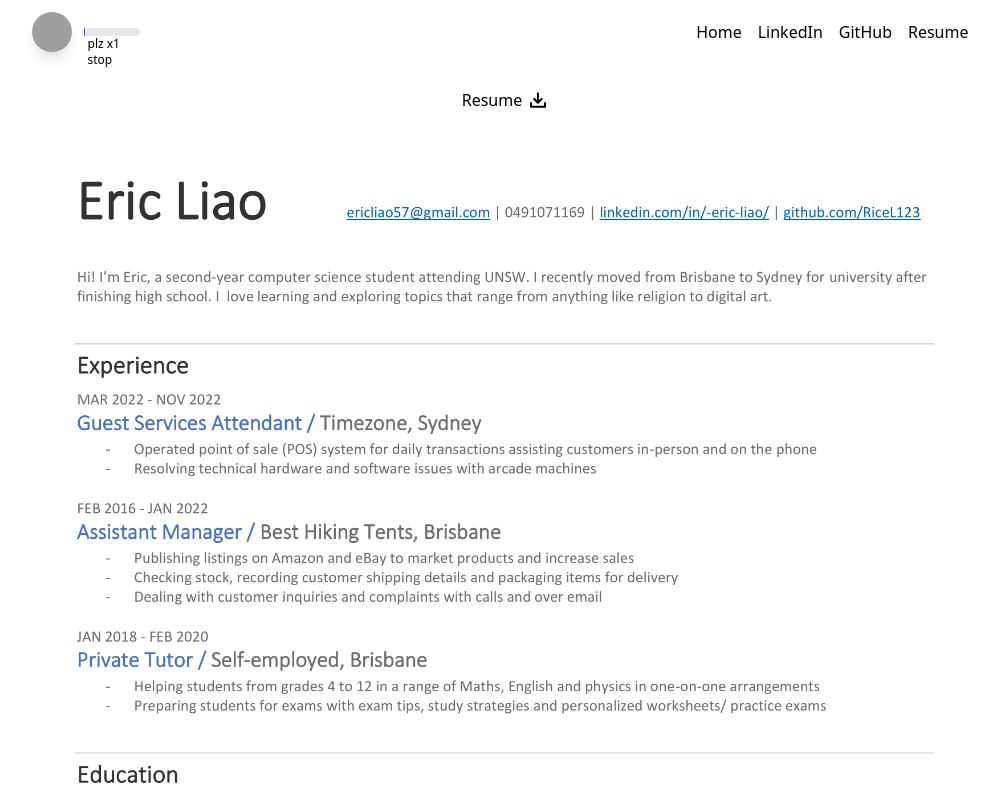
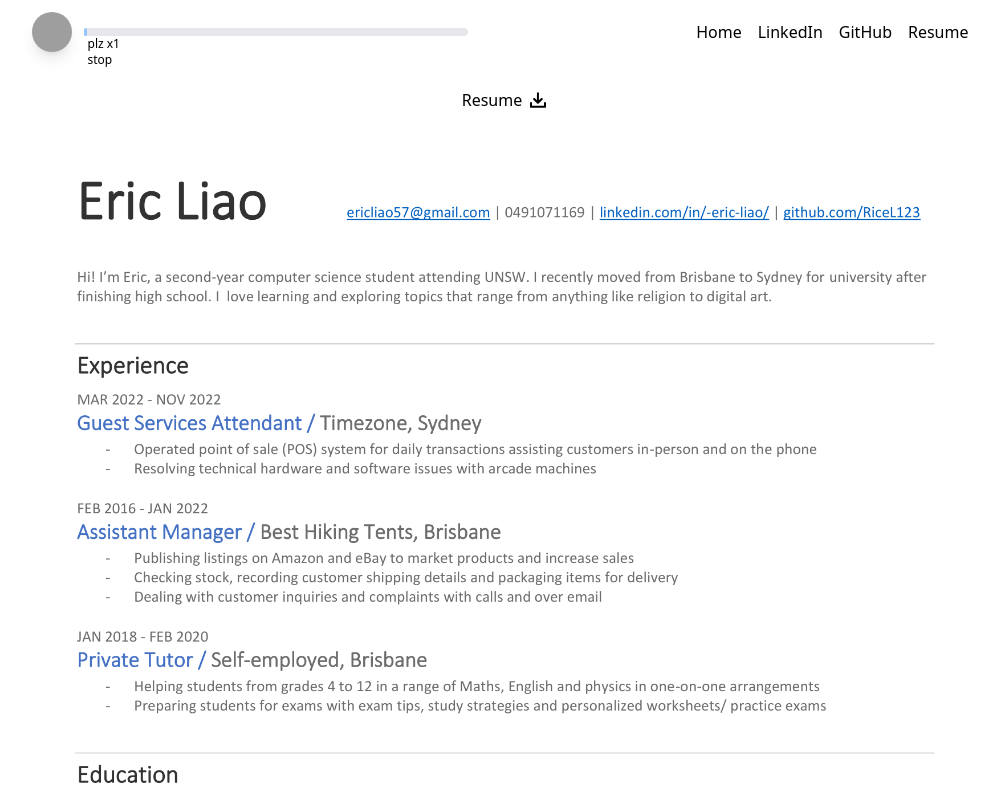
Before and after one commit to RiceL123/personal_website, a React (Vite) app: page /resume in a window 1280 px wide. Both pictures are taken after a click on the picture 187 px from the left and 32 px from the top of the page. Shown: the top 800 px of the page, without its empty margins (136-1135 px from the left). Built offline with nearby package versions, Linux system fonts and the light colour scheme; grey boxes are pictures that could not be loaded.

Commit message:
actually slep now

```diff
--- a/src/components/Navbar.jsx
+++ b/src/components/Navbar.jsx
@@ -14,8 +14,8 @@ const Navbar = () => {
           alt="pfp"
           className='rounded-full shadow-lg h-10 w-10 hover:ring hover:ring-gray-300'
           onClick={() => { progress < 100 ? setProgress(progress => progress + 1) : window.open("https://www.cse.unsw.edu.au/~z5422235/") }} />
-        {progress > 0 ? <div className="w-14 bg-gray-200 rounded-full h-2 ml-3">
-          <div className="bg-blue-600 h-2 rounded-full" style={{ width: `${progress}%` }}></div>
+        {progress > 0 ? <div className="w-14 sm:w-64 md:w-96 bg-gray-200 rounded-full h-2 ml-3">
+          <div className={`${progress === 100 ? "bg-red-600" : "bg-blue-300"} h-2 rounded-full`} style={{ width: `${progress}%` }}></div>
           <p className='text-xs mx-1 my-auto overflow-visible'>plz x{progress}</p>
           <p className='text-xs mx-1 my-auto'>{progress === 100 ? "ggs 💀" : stop[progress % stop.length]}</p>
         </div> : <></>}
--- a/src/output.css
+++ b/src/output.css
@@ -598,10 +598,6 @@ video {
   margin-bottom: 0.75rem;
 }
 
-.ml-1 {
-  margin-left: 0.25rem;
-}
-
 .ml-2 {
   margin-left: 0.5rem;
 }
@@ -728,14 +724,19 @@ video {
   border-radius: 0.375rem;
 }
 
-.bg-blue-600 {
+.bg-blue-300 {
   --tw-bg-opacity: 1;
-  background-color: rgb(37 99 235 / var(--tw-bg-opacity));
+  background-color: rgb(147 197 253 / var(--tw-bg-opacity));
 }
 
 .bg-gray-200 {
   --tw-bg-opacity: 1;
   background-color: rgb(229 231 235 / var(--tw-bg-opacity));
+}
+
+.bg-red-600 {
+  --tw-bg-opacity: 1;
+  background-color: rgb(220 38 38 / var(--tw-bg-opacity));
 }
 
 .fill-current {
@@ -823,16 +824,6 @@ video {
   color: rgb(75 85 99 / var(--tw-text-opacity));
 }
 
-.text-gray-800 {
-  --tw-text-opacity: 1;
-  color: rgb(31 41 55 / var(--tw-text-opacity));
-}
-
-.text-gray-100 {
-  --tw-text-opacity: 1;
-  color: rgb(243 244 246 / var(--tw-text-opacity));
-}
-
 .shadow-lg {
   --tw-shadow: 0 10px 15px -3px rgb(0 0 0 / 0.1), 0 4px 6px -4px rgb(0 0 0 / 0.1);
   --tw-shadow-colored: 0 10px 15px -3px var(--tw-shadow-color), 0 4px 6px -4px var(--tw-shadow-color);
@@ -888,12 +879,12 @@ video {
     display: flex;
   }
 
-  .sm\:hidden {
-    display: none;
+  .sm\:w-32 {
+    width: 8rem;
   }
 
-  .sm\:place-items-end {
-    place-items: end;
+  .sm\:w-64 {
+    width: 16rem;
   }
 
   .sm\:place-items-center {
@@ -908,6 +899,18 @@ video {
 
   .md\:m-6 {
     margin: 1.5rem;
+  }
+
+  .md\:w-32 {
+    width: 8rem;
+  }
+
+  .md\:w-64 {
+    width: 16rem;
+  }
+
+  .md\:w-96 {
+    width: 24rem;
   }
 }
 
```
